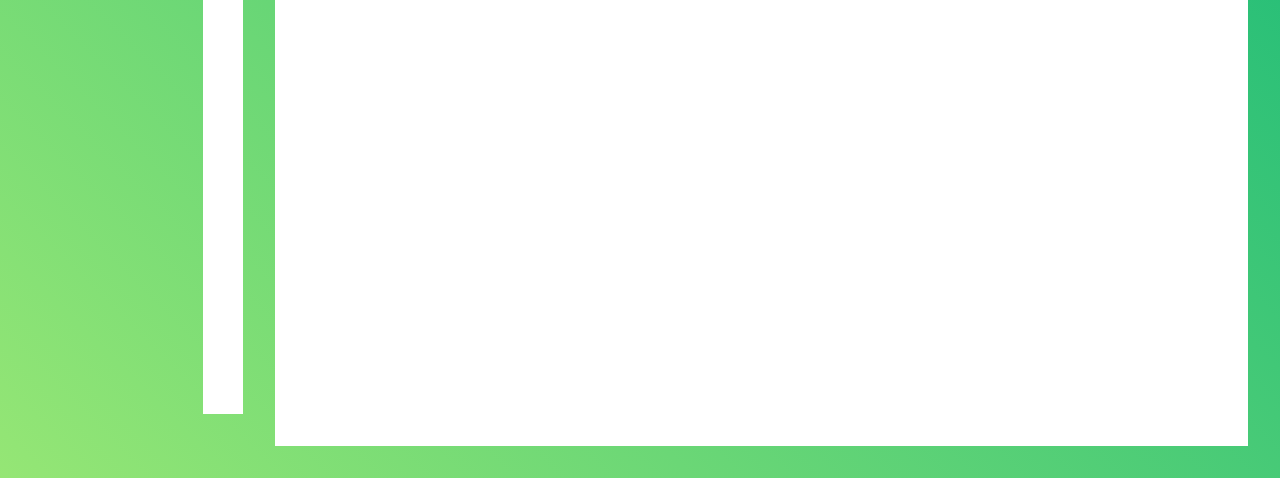
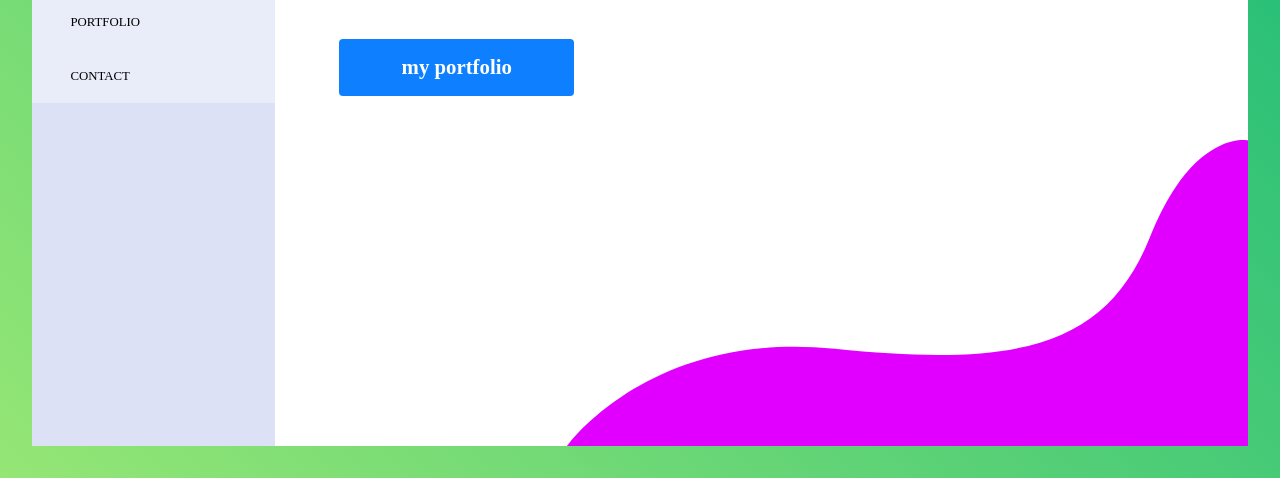
Before and after one commit to nikitaprodanov/WEBDesignFinalProjecct, a website: page home.html in a window 1280 px wide. Shown: the part 322-800 px from the top of the page. Drawn offline with Linux system fonts and the light colour scheme; files whose address does not match are found by name.

Commit message:
Basic home page outline

```diff
--- a/home.html
+++ b/home.html
@@ -11,7 +11,7 @@
         <div class="navigation">
 
             <div class="user">
-                <div id="avatar"></div>
+                <div class="avatar"></div>
                 <span class="username">Johnny Doe</span>
             </div>
 
--- a/scss/home/_home-main.scss
+++ b/scss/home/_home-main.scss
@@ -4,11 +4,20 @@
 
     h1 {
         margin: 0;
+
+        @include desktop {
+            font-size: 3em;
+            margin-top: 2em;
+        }
     }
 
     p {
         font-size: 1.1em;
         line-height: 1.5em;
+
+        @include desktop {
+            font-size: 1.5em;
+        }
     }
 
     .cta {
@@ -22,5 +31,17 @@
         font-weight: bold;
         border-radius: 4px;
         margin: 2em 0;
+
+        @include desktop {
+            display: inline-block;
+            font-size: 1.3em;
+            padding: .8em 3em;
+        }
+    }
+
+    @include desktop {
+        padding: 4em;
+        background: white url('../images/bg.svg') no-repeat bottom right;
+        background-size: 70%;
     }
 }
--- a/scss/home/_home-nav-links.scss
+++ b/scss/home/_home-nav-links.scss
@@ -26,5 +26,21 @@
             background-color: rgba(255,255,255,.35);
             color: #000;
         }
+
+        @include desktop {
+            display: block;
+            margin-top: 2em;
+            position: relative !important;
+            background: none !important;
+            width: 100% !important;
+
+            a:hover {
+                background-color: #fff;
+            }
+        }
+    }
+
+    @include desktop {
+        background: none;
     }
 }
--- a/scss/home/_home-navigation.scss
+++ b/scss/home/_home-navigation.scss
@@ -15,10 +15,14 @@
         }
     }
 
-    .username {
-        font-size: 1.3em;
-        font-weight: bold;
-    }
+
 
     @import 'home-nav-links';
+
+    @include desktop {
+        background: #DCE1F6;
+        grid-template-columns: auto;
+        grid-template-rows: 20% auto;
+        padding: 0;
+    }
 }
--- a/scss/home/_home-user.scss
+++ b/scss/home/_home-user.scss
@@ -1,3 +1,23 @@
 .user {
     margin: 0px;
+
+    .username {
+        font-size: 1.3em;
+        font-weight: bold;
+
+        @include desktop {
+            text-align: center;
+            color: #000;
+        }
+    }
+
+    @include desktop {
+        .avatar {
+            border-radius: 50%;
+            background: #fff;
+            width: 50px;
+            height: 50px;
+            margin: 2em auto 1em auto;
+        }
+    }
 }
```
Also changed, not shown: css/home/home.css.
